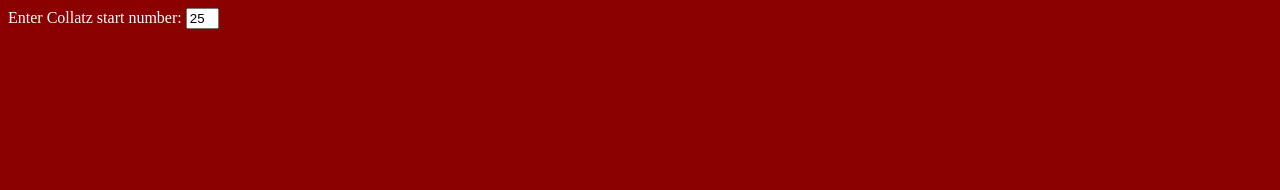
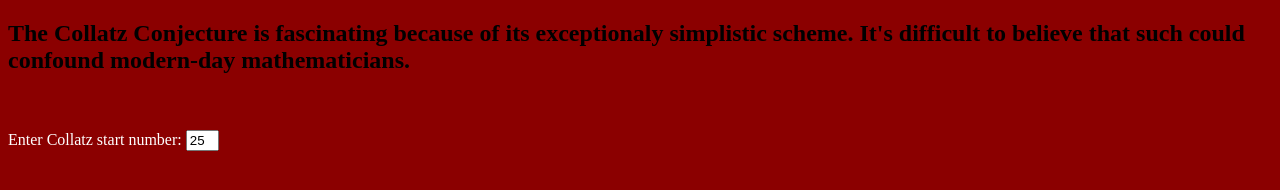
Before and after one commit to cbrack666/HelloWorld, a plain HTML site: page Collatz/collatz.html in a window 1280 px wide. Drawn offline with Linux system fonts and the light colour scheme.

Commit message:
Update collatz.html

```diff
--- a/Collatz/collatz.html
+++ b/Collatz/collatz.html
@@ -8,6 +8,9 @@
 
 <body>
 
+  <h2>The Collatz Conjecture is fascinating because of its exceptionaly simplistic scheme. It's difficult to believe that such could confound modern-day mathematicians.</h2>
+  <br>
+  <br>
    <label for="startCollatz">Enter Collatz start number:</label>
    <input type="text" id="startCollatz" maxlength="9" size="1" value="25">
 
```
